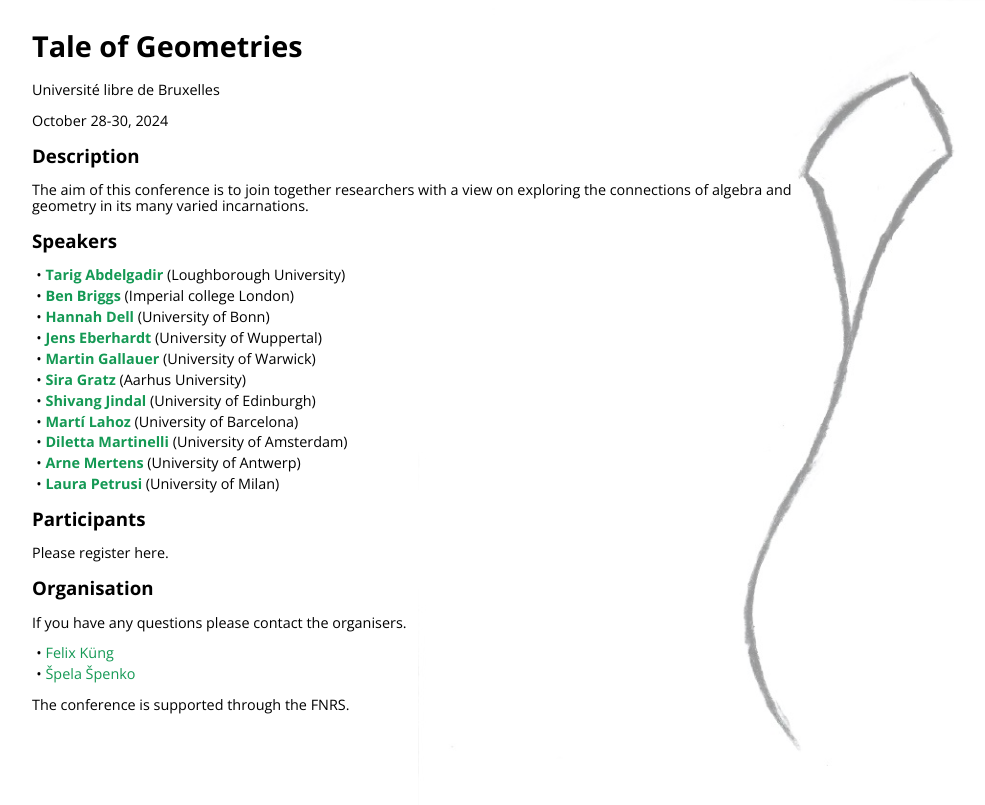
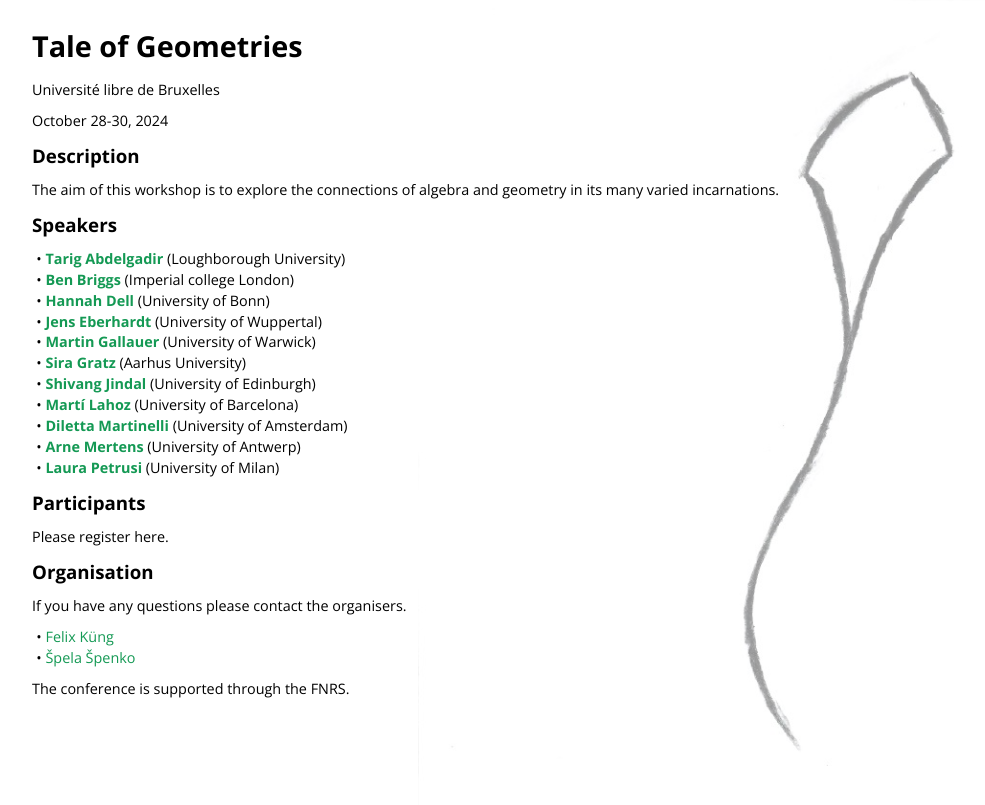
Before and after one commit to Tale-of-Geometries/Tale-of-Geometries.github.io, a Jekyll site: the page built from index.html, in a window 1280 px wide. Shown: the top 805 px of the page, without its empty margins (208-1193 px from the left). Built offline with Jekyll 4.4.1, drawn with Linux system fonts in a browser that asks for light colours; nearby versions of some CDN libraries; library files that are not in the unit come from our copies.

Commit message:
Update index.html

```diff
--- a/index.html
+++ b/index.html
@@ -5,7 +5,7 @@
 
 
 <h2>Description</h2>
-<p>The aim of this conference is to join together researchers with a view on exploring the connections of algebra and geometry in its many varied incarnations.
+<p>The aim of this workshop is to explore the connections of algebra and geometry in its many varied incarnations.
 
 
 
```
